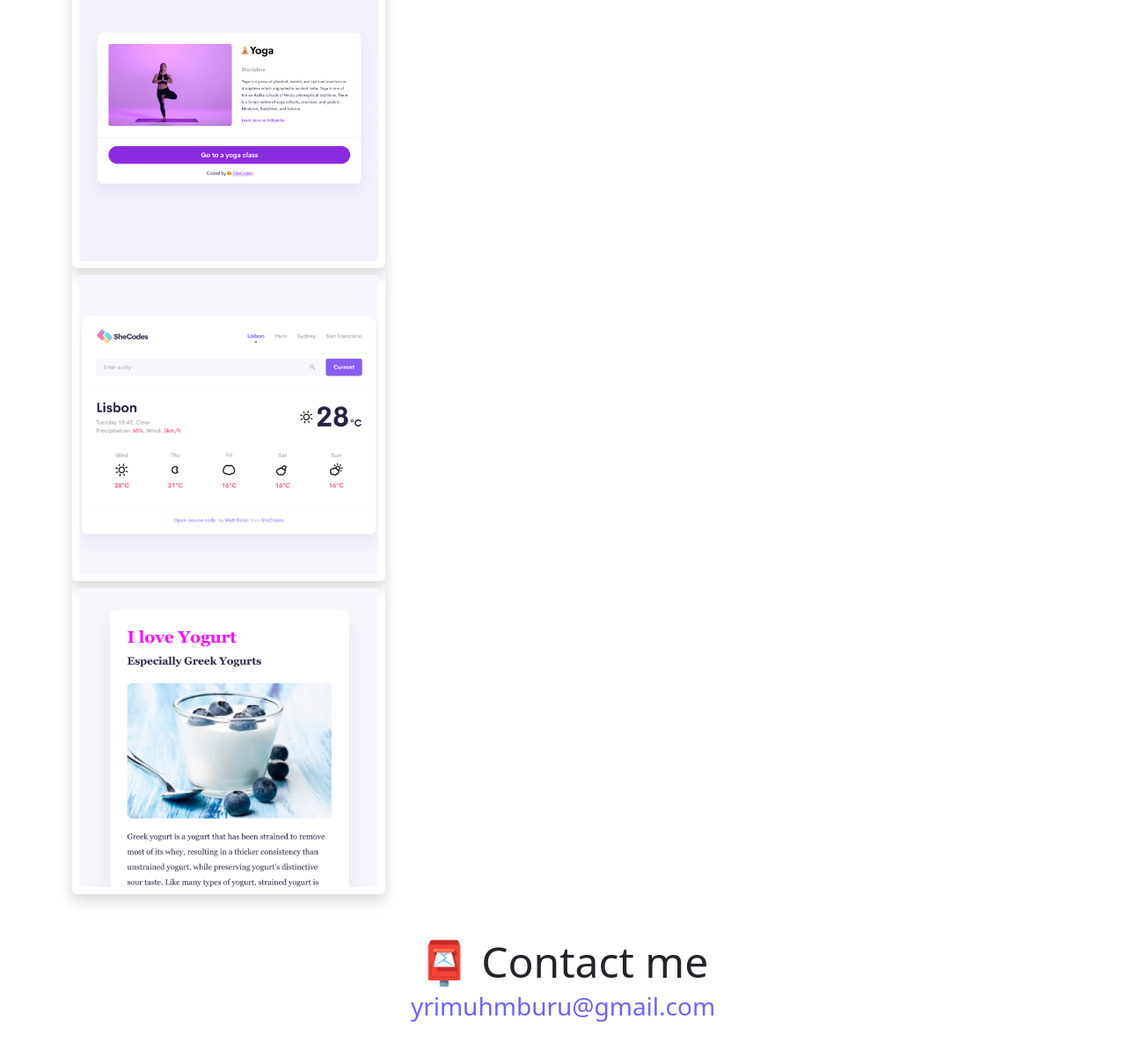
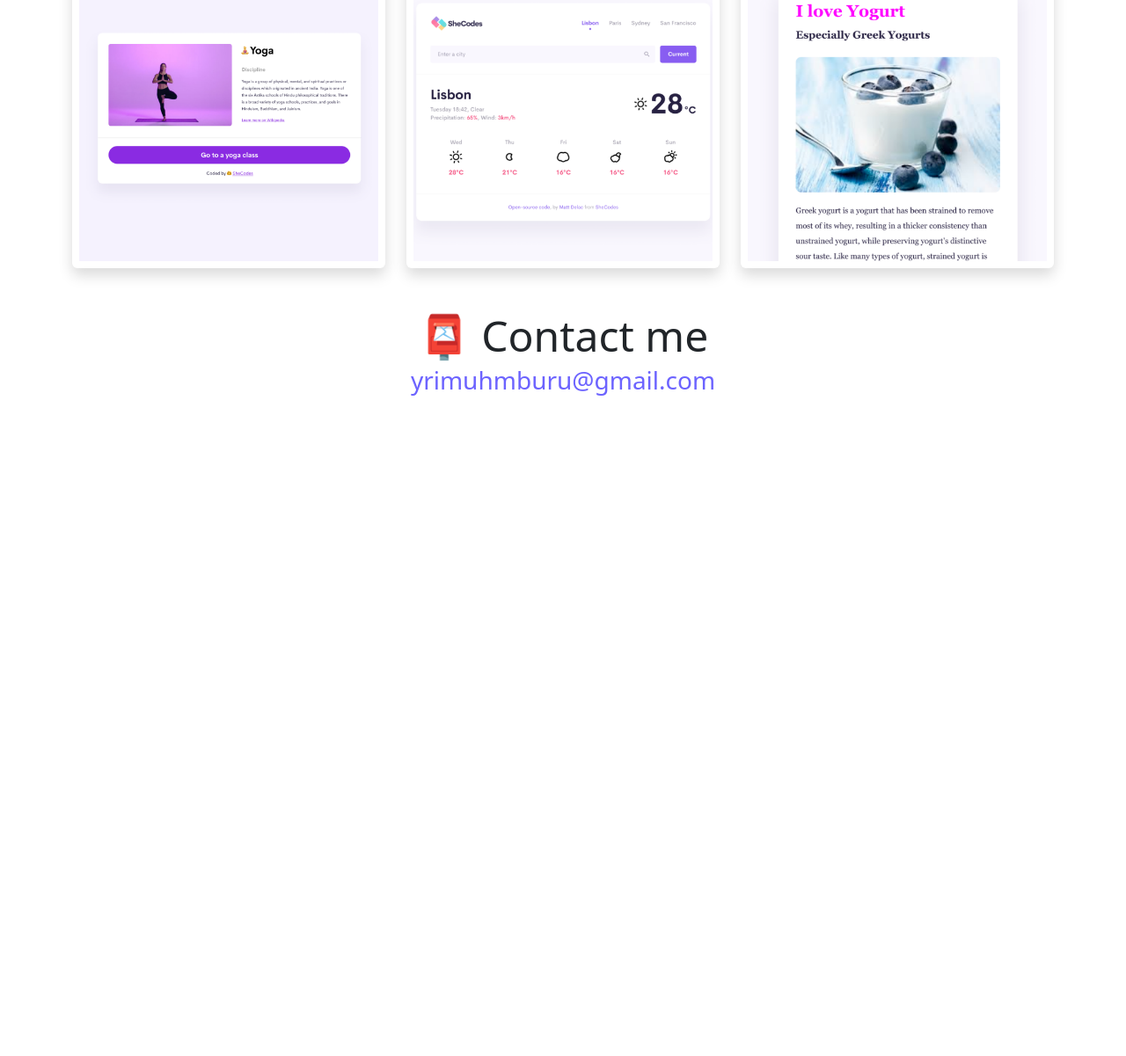
Before and after one commit to YrimuhMburu/PROJECT-Responsive, a plain HTML site: page about.html in a window 1280 px wide. Shown: the part 413-1614 px from the top of the page at 88% size. After the commit the page ends 926 px from the top, so only its background shows below. Drawn offline with nearby package versions, Linux system fonts and the light colour scheme.

Commit message:
Update about.html

```diff
--- a/about.html
+++ b/about.html
@@ -65,20 +65,14 @@
         <div class="col-sm-4">
           <image src="IMAGES/YOGA.png" class="img-fluid p-2 shadow rounded" />
         </div>
-      </div>
-    </div>
-    <div class="container">
-      <div class="row">
+
         <div class="col-sm-4">
           <image
             src="IMAGES/WEATHER.png"
             class="img-fluid p-2 shadow rounded"
           />
         </div>
-      </div>
-    </div>
-    <div class="container">
-      <div class="row">
+
         <div class="col-sm-4">
           <image
             src="IMAGES/YOGHURT.png"
```
